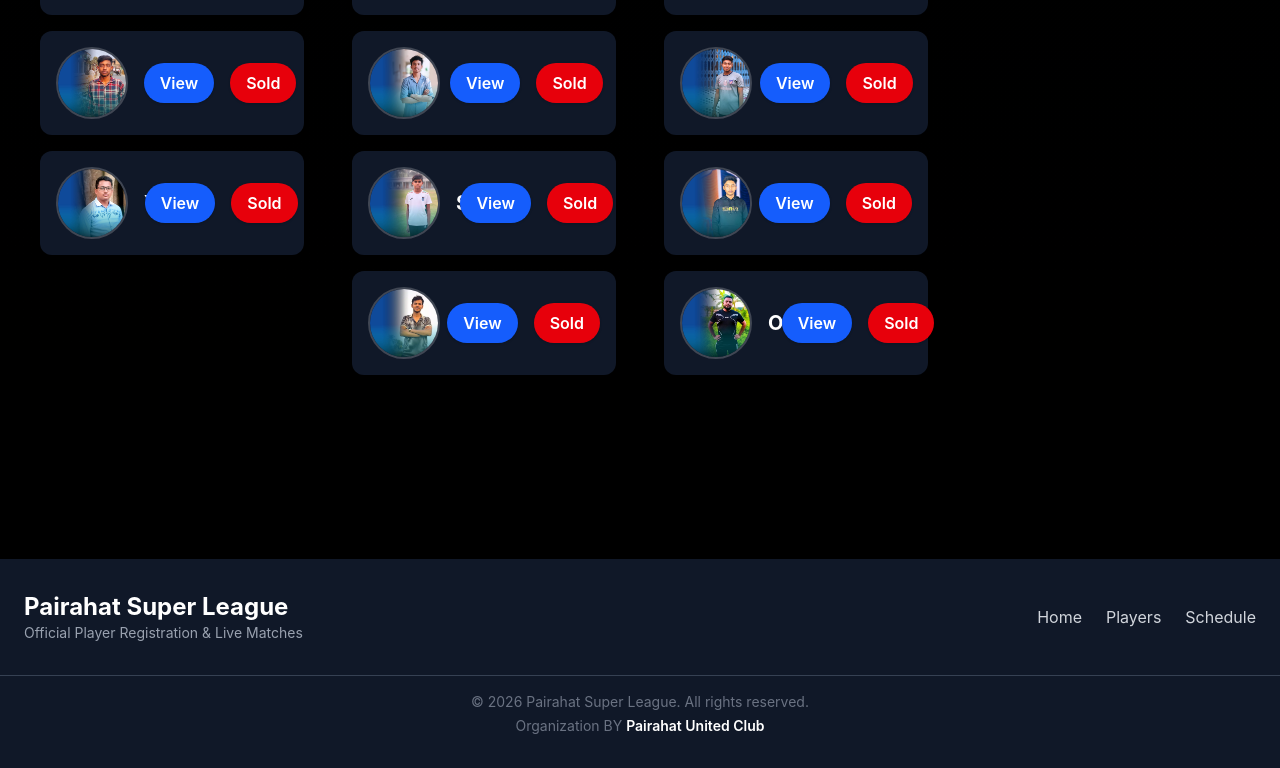
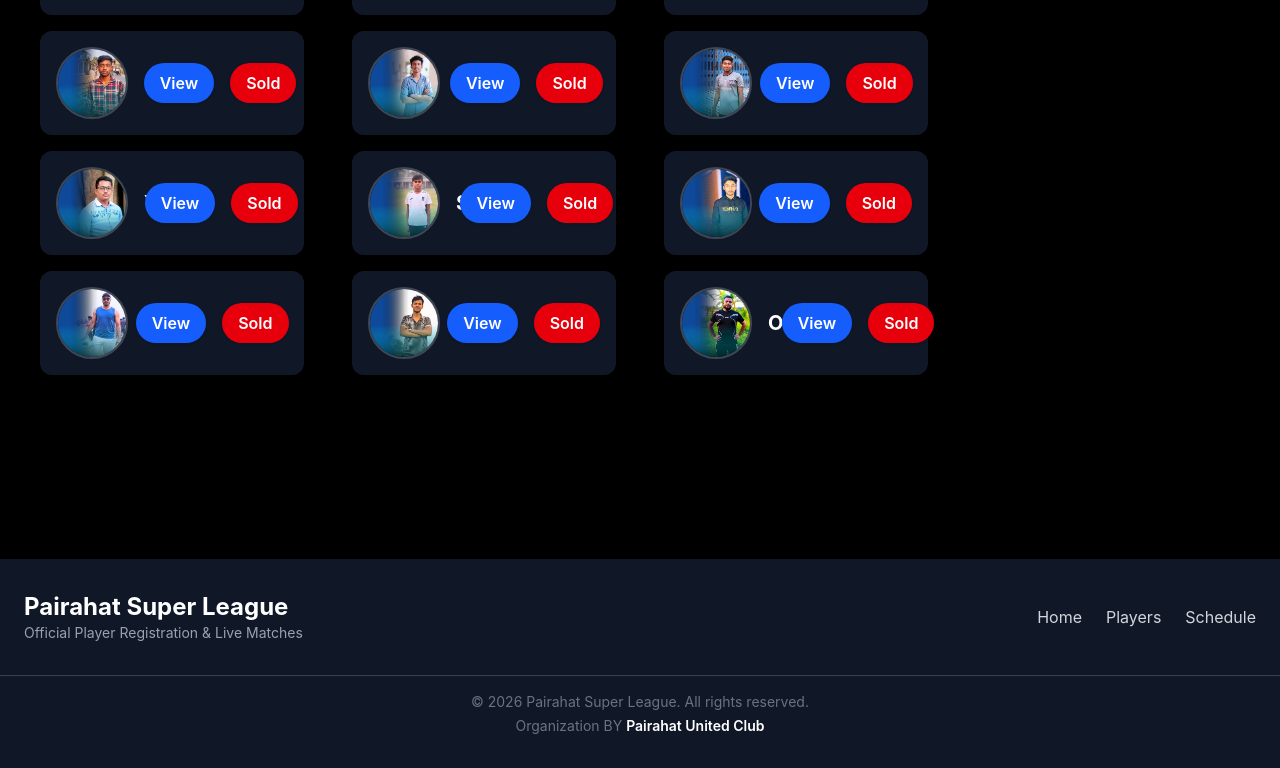
Before and after one commit to mdrazuahamad/psl, a React (Vite) app: page /players in a window 1280 px wide. Shown: the part 3605-4373 px from the top of the page. Built offline with nearby package versions, Linux system fonts and the light colour scheme.

Commit message:
player update

```diff
--- a/src/data/players.js
+++ b/src/data/players.js
@@ -1321,6 +1321,18 @@ const player = [
     image: Kaiyumimage,
     profileImage: Kaiyumimage,
   },
+  {
+    id: 97,
+    category: "C",
+    name: "Manik",
+    age: 14,
+    position: "Forward",
+    preferredFoot: "Right",
+    height: "5 ft ",
+    nationality: "Bangladesh",
+    image: image1,
+    profileImage: image1,
+  },
 ];
 
 export default player;
```
